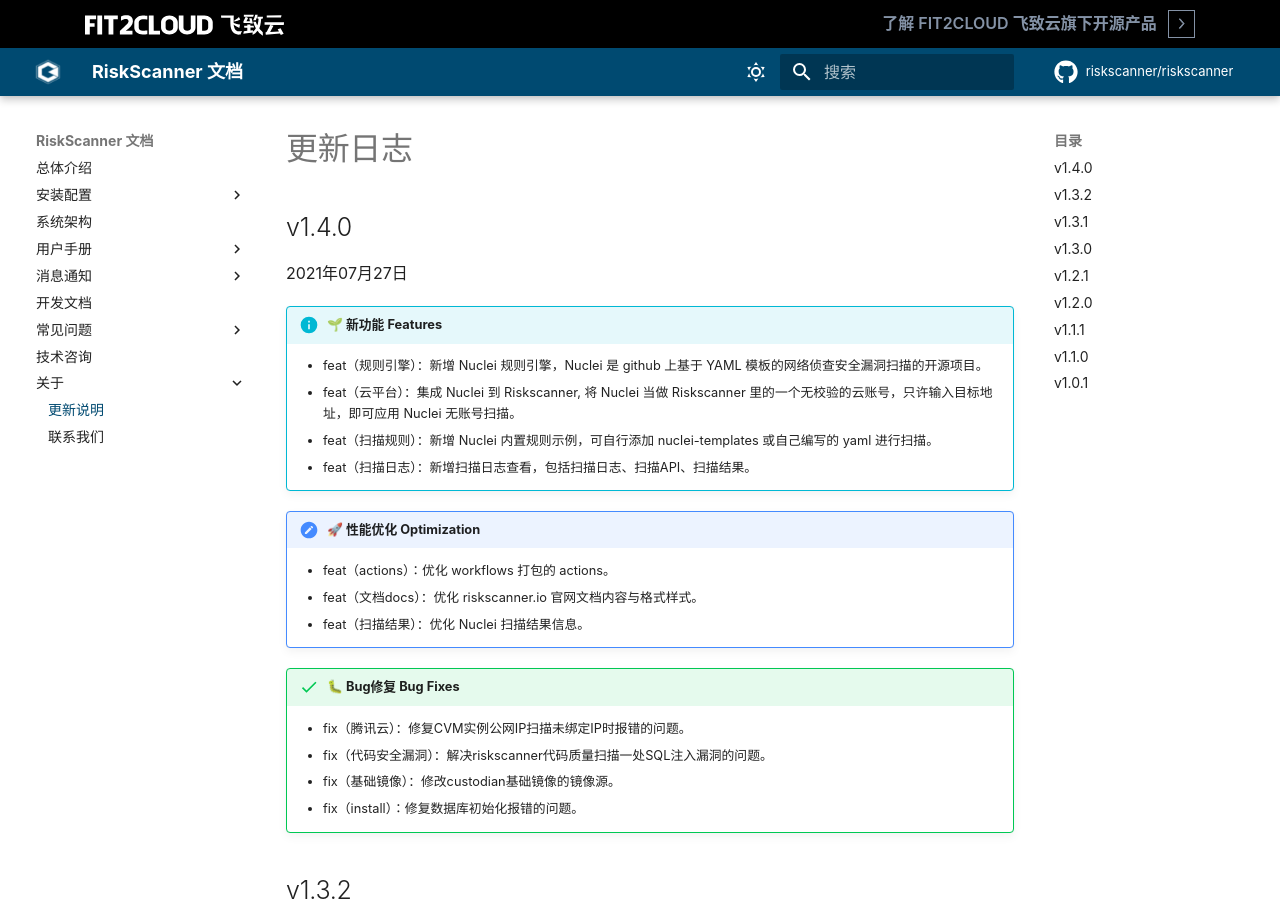
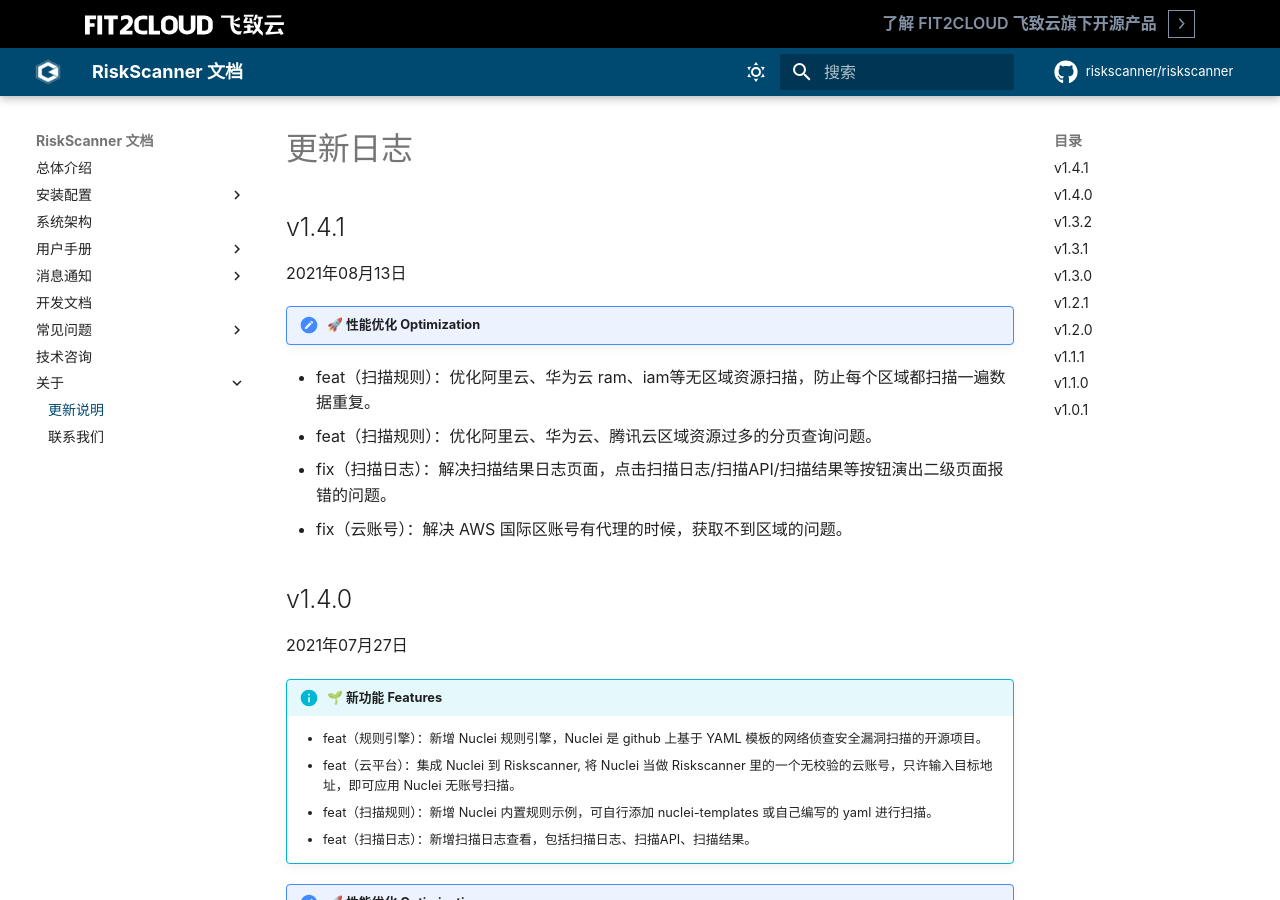
Before and after one commit to fit2cloud/riskscanner-docs, an MkDocs documentation site: the page built from docs/about/changelog.md, in a window 1280 px wide and 900 px high. Built offline with MkDocs 1.6.1 and Material for MkDocs 9.7.7, drawn with Linux system fonts in a browser that asks for light colours; comment, search, counter and statistics services are not loaded; the version menu is left out.

Commit message:
feat(v1.4.1): 新增v1.4.1

```diff
--- a/docs/about/changelog.md
+++ b/docs/about/changelog.md
@@ -1,4 +1,14 @@
 # 更新日志
+
+v1.4.1
+------------------------
+2021年08月13日
+
+!!! summary "🚀 性能优化 Optimization"
+- feat（扫描规则）：优化阿里云、华为云 ram、iam等无区域资源扫描，防止每个区域都扫描一遍数据重复。
+- feat（扫描规则）：优化阿里云、华为云、腾讯云区域资源过多的分页查询问题。
+- fix（扫描日志）：解决扫描结果日志页面，点击扫描日志/扫描API/扫描结果等按钮演出二级页面报错的问题。
+- fix（云账号）：解决 AWS 国际区账号有代理的时候，获取不到区域的问题。
 
 v1.4.0
 ------------------------
```
Also changed, not shown: docs/installation/setup_by_fast.md (+1 -2 lines), docs/installation/upgrade/upgrade.md (+1 -2 lines).
